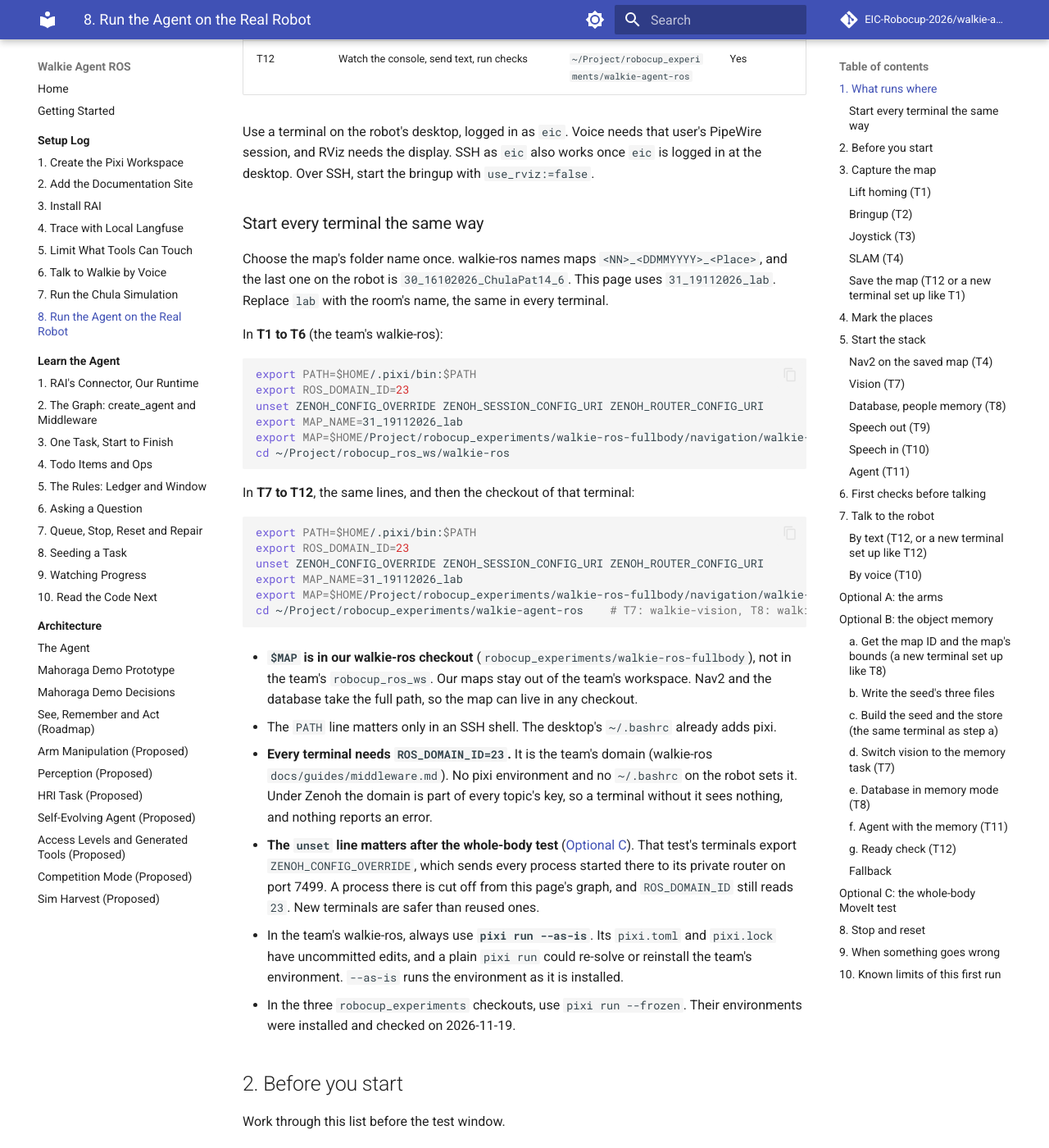
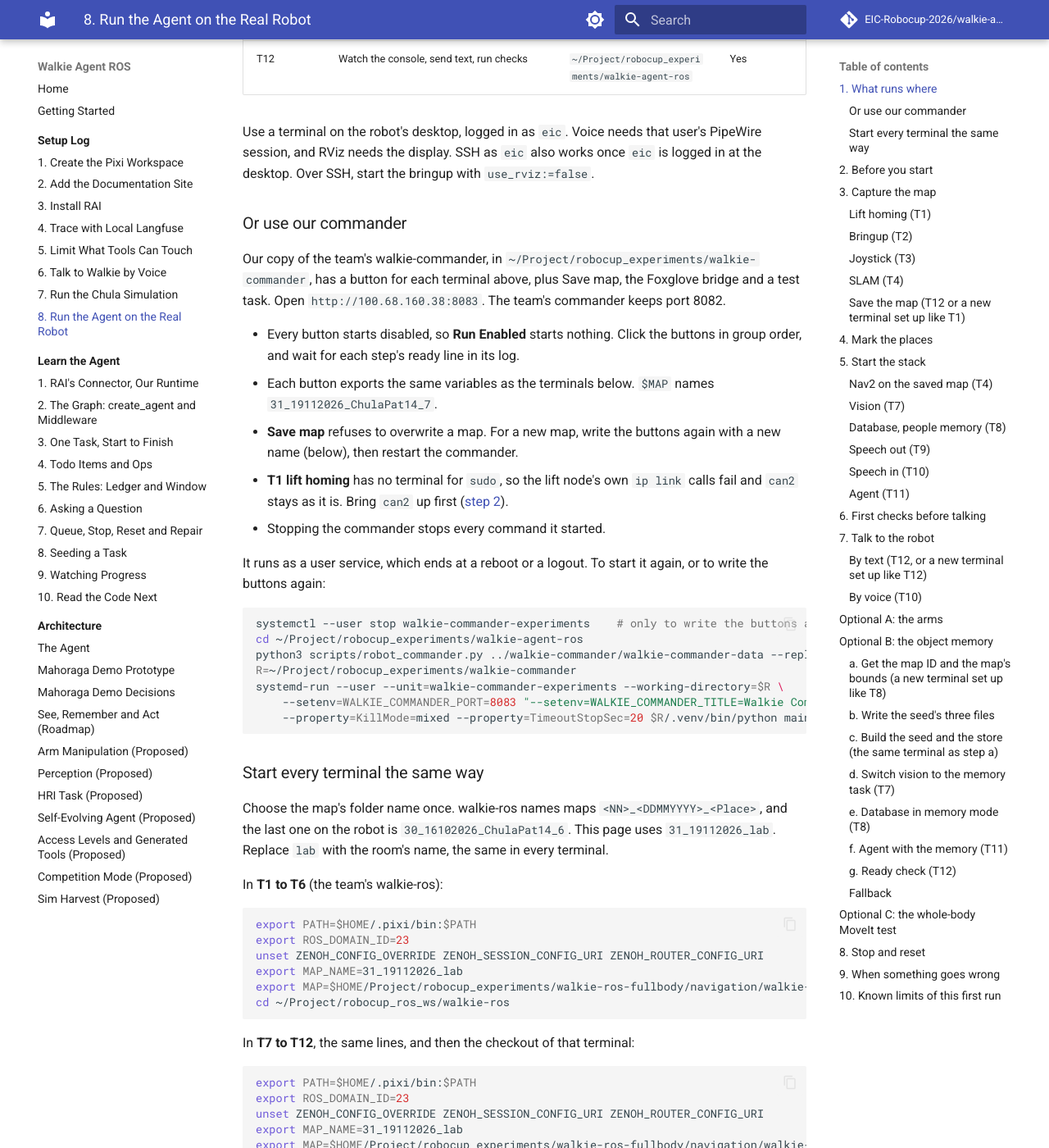
Before and after one commit to EIC-Robocup-2026/walkie-agent-ros, an MkDocs documentation site: the page built from docs/setup/09-real-robot.md, in a window 1280 px wide and 1400 px high, scrolled down 1935 px. Shown: the whole window at 82% size. Built offline with MkDocs 1.6.1 and Material for MkDocs 9.7.7, drawn with Linux system fonts in a browser that asks for light colours; comment, search, counter and statistics services are not loaded.

Commit message:
docs: run the robot runbook from our commander on port 8083

````diff
--- a/docs/setup/09-real-robot.md
+++ b/docs/setup/09-real-robot.md
@@ -53,6 +53,37 @@ Use a terminal on the robot's desktop, logged in as `eic`. Voice needs that
 user's PipeWire session, and RViz needs the display. SSH as `eic` also works
 once `eic` is logged in at the desktop. Over SSH, start the bringup with
 `use_rviz:=false`.
+
+### Or use our commander
+
+Our copy of the team's walkie-commander, in
+`~/Project/robocup_experiments/walkie-commander`, has a button for each
+terminal above, plus Save map, the Foxglove bridge and a test task. Open
+`http://100.68.160.38:8083`. The team's commander keeps port 8082.
+
+- Every button starts disabled, so **Run Enabled** starts nothing. Click the
+  buttons in group order, and wait for each step's ready line in its log.
+- Each button exports the same variables as the terminals below. `$MAP` names
+  `31_19112026_ChulaPat14_7`.
+- **Save map** refuses to overwrite a map. For a new map, write the buttons
+  again with a new name (below), then restart the commander.
+- **T1 lift homing** has no terminal for `sudo`, so the lift node's own
+  `ip link` calls fail and `can2` stays as it is. Bring `can2` up first
+  ([step 2](#2-before-you-start)).
+- Stopping the commander stops every command it started.
+
+It runs as a user service, which ends at a reboot or a logout. To start it
+again, or to write the buttons again:
+
+```bash
+systemctl --user stop walkie-commander-experiments    # only to write the buttons again
+cd ~/Project/robocup_experiments/walkie-agent-ros
+python3 scripts/robot_commander.py ../walkie-commander/walkie-commander-data --replace --map-name 31_19112026_ChulaPat14_7
+R=~/Project/robocup_experiments/walkie-commander
+systemd-run --user --unit=walkie-commander-experiments --working-directory=$R \
+    --setenv=WALKIE_COMMANDER_PORT=8083 "--setenv=WALKIE_COMMANDER_TITLE=Walkie Commander (experiments)" \
+    --property=KillMode=mixed --property=TimeoutStopSec=20 $R/.venv/bin/python main.py
+```
 
 ### Start every terminal the same way
 
````
